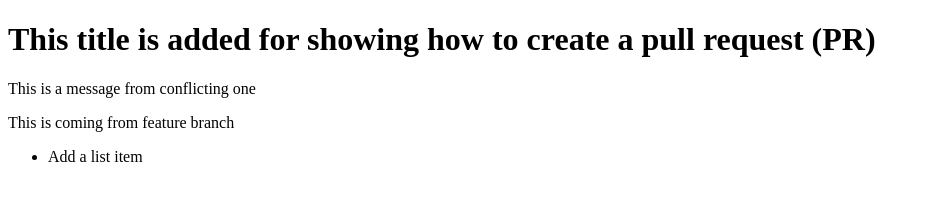
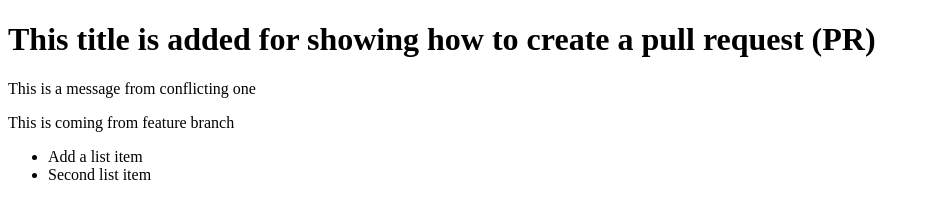
Before and after one commit to yusufalp/git-practice, a plain HTML site: page index.html in a window 1280 px wide. Shown: the whole page, without its empty margins (0-930 px from the left). Drawn offline with Linux system fonts and the light colour scheme.

Commit message:
add a second item

```diff
--- a/index.html
+++ b/index.html
@@ -11,6 +11,7 @@
     <p>This is coming from feature branch</p>
     <ul>
       <li>Add a list item</li>
+      <li>Second list item</li>
     </ul>
   </body>
 </html>
```
